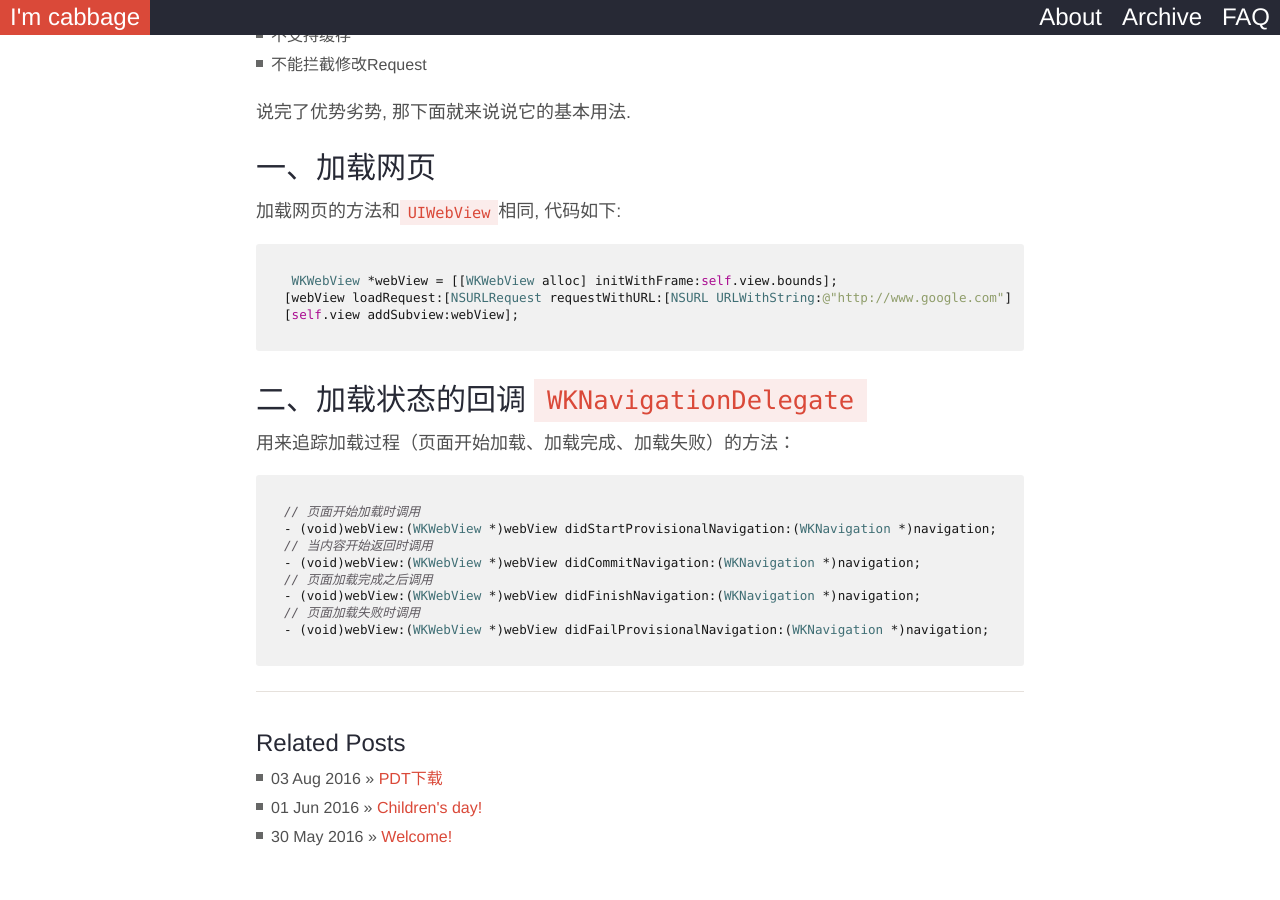
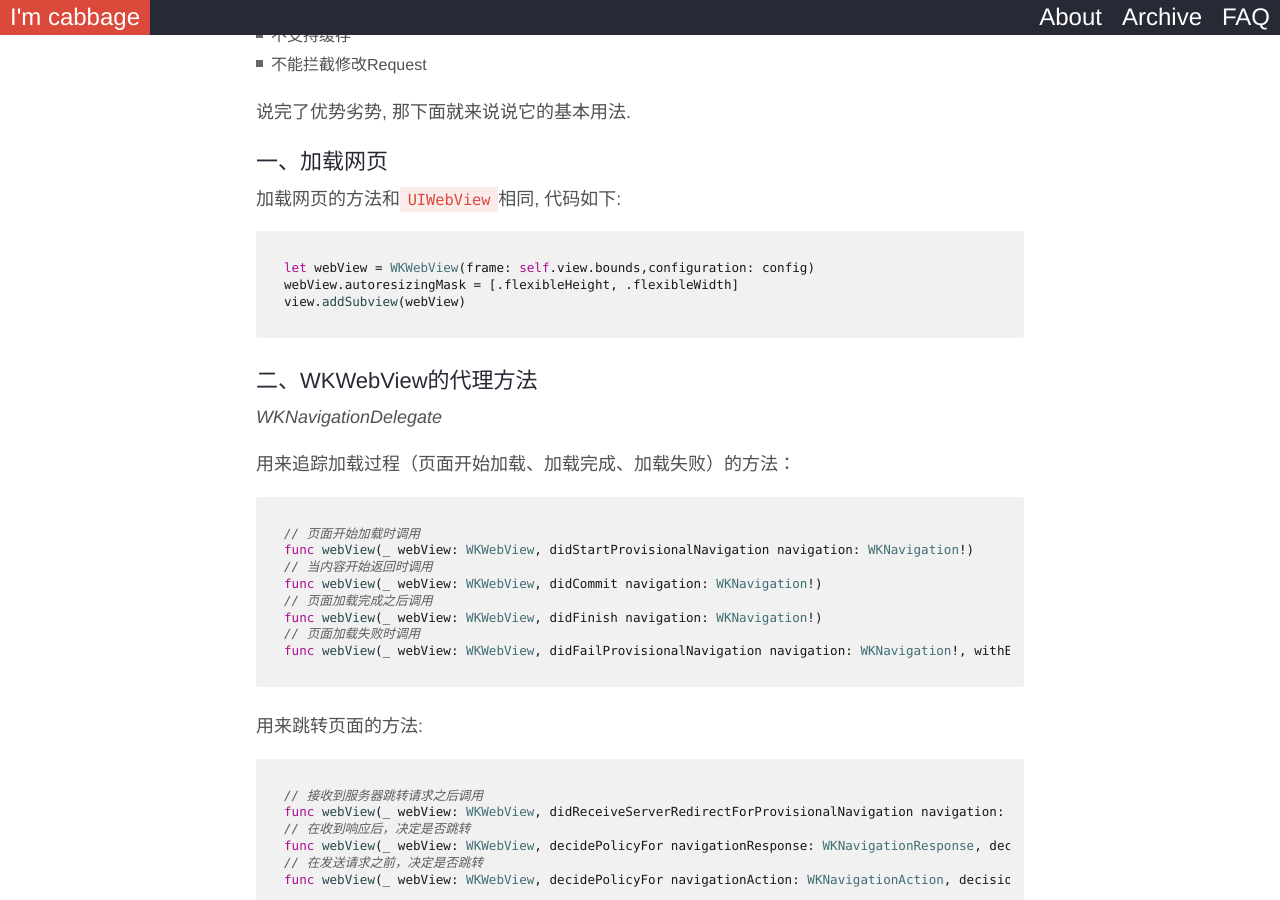
Before and after one commit to KirbyInGitHub/cabbageblog, a Jekyll site: the page built from _posts/2016-09-06-WKWebView.markdown, in a window 1280 px wide and 900 px high, scrolled down 1538 px. Built offline with Jekyll 4.4.1, drawn with Linux system fonts in a browser that asks for light colours; nearby versions of some CDN libraries; some web fonts are replaced; comment, search, counter and statistics services are not loaded; some of the changed text lies outside the part shown.

Commit message:
no message

````diff
--- a/_posts/2016-09-06-WKWebView.markdown
+++ b/_posts/2016-09-06-WKWebView.markdown
@@ -33,27 +33,64 @@ ezbuy内部iOS小组分享
 
 说完了优势劣势, 那下面就来说说它的基本用法.
 
-### 一、加载网页
+##### 一、加载网页
 
 加载网页的方法和`UIWebView`相同, 代码如下:
 
 ```swift
- WKWebView *webView = [[WKWebView alloc] initWithFrame:self.view.bounds];
-[webView loadRequest:[NSURLRequest requestWithURL:[NSURL URLWithString:@"http://www.google.com"]]];
-[self.view addSubview:webView];
+let webView = WKWebView(frame: self.view.bounds,configuration: config)
+webView.autoresizingMask = [.flexibleHeight, .flexibleWidth]
+view.addSubview(webView)
 ```
 
-### 二、加载状态的回调 `WKNavigationDelegate`
+##### 二、WKWebView的代理方法
+
+*WKNavigationDelegate*
 
 用来追踪加载过程（页面开始加载、加载完成、加载失败）的方法：
 
 ```swift
 // 页面开始加载时调用
-- (void)webView:(WKWebView *)webView didStartProvisionalNavigation:(WKNavigation *)navigation;
+func webView(_ webView: WKWebView, didStartProvisionalNavigation navigation: WKNavigation!)
 // 当内容开始返回时调用
-- (void)webView:(WKWebView *)webView didCommitNavigation:(WKNavigation *)navigation;
+func webView(_ webView: WKWebView, didCommit navigation: WKNavigation!)
 // 页面加载完成之后调用
-- (void)webView:(WKWebView *)webView didFinishNavigation:(WKNavigation *)navigation;
+func webView(_ webView: WKWebView, didFinish navigation: WKNavigation!)
 // 页面加载失败时调用
-- (void)webView:(WKWebView *)webView didFailProvisionalNavigation:(WKNavigation *)navigation;
+func webView(_ webView: WKWebView, didFailProvisionalNavigation navigation: WKNavigation!, withError error: Error)
 ```
+
+用来跳转页面的方法:
+
+```swift
+// 接收到服务器跳转请求之后调用
+func webView(_ webView: WKWebView, didReceiveServerRedirectForProvisionalNavigation navigation: WKNavigation!)
+// 在收到响应后，决定是否跳转
+func webView(_ webView: WKWebView, decidePolicyFor navigationResponse: WKNavigationResponse, decisionHandler: @escaping (WKNavigationResponsePolicy) -> Void)
+// 在发送请求之前，决定是否跳转
+func webView(_ webView: WKWebView, decidePolicyFor navigationAction: WKNavigationAction, decisionHandler: @escaping (WKNavigationActionPolicy) -> Void)
+```
+
+*WKUIDelegate*
+
+```swift
+// 创建一个新的webView
+func webView(_ webView: WKWebView, createWebViewWith configuration: WKWebViewConfiguration, for navigationAction: WKNavigationAction, windowFeatures: WKWindowFeatures) -> WKWebView?
+// webView中的确认弹窗
+func webView(_ webView: WKWebView, runJavaScriptConfirmPanelWithMessage message: String, initiatedByFrame frame: WKFrameInfo, completionHandler: @escaping (Bool) -> Void)
+// webView中的输入框
+func webView(_ webView: WKWebView, runJavaScriptTextInputPanelWithPrompt prompt: String, defaultText: String?, initiatedByFrame frame: WKFrameInfo, completionHandler: @escaping (String?) -> Void)
+// webView中的警告弹窗
+func webView(_ webView: WKWebView, runJavaScriptAlertPanelWithMessage message: String, initiatedByFrame frame: WKFrameInfo, completionHandler: @escaping () -> Void)
+//TODO: iOS10中新添加的几个代理方法待补充
+```
+
+*WKScriptMessageHandler*
+
+这个协议包含一个必须实现的方法, 它可以直接将接收到的JS脚本转为Swift或者OC对象.
+
+```swift
+func userContentController(_ userContentController: WKUserContentController, didReceive message: WKScriptMessage)
+```
+
+##### 三、WKWebView的Cookie
````
